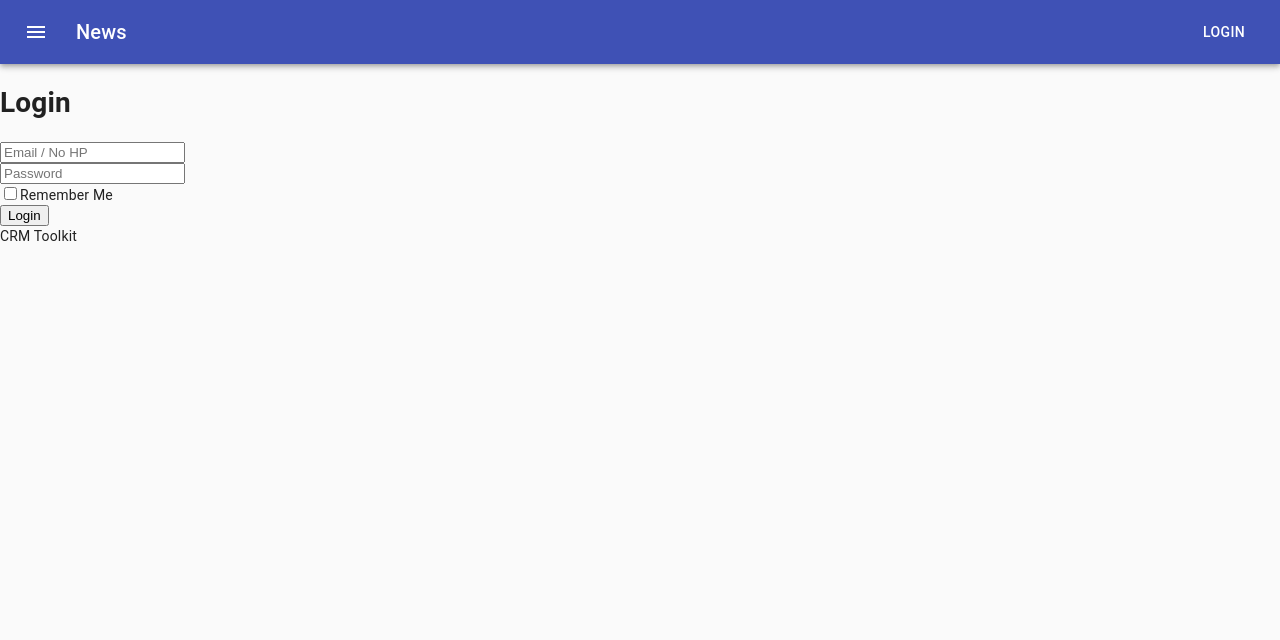
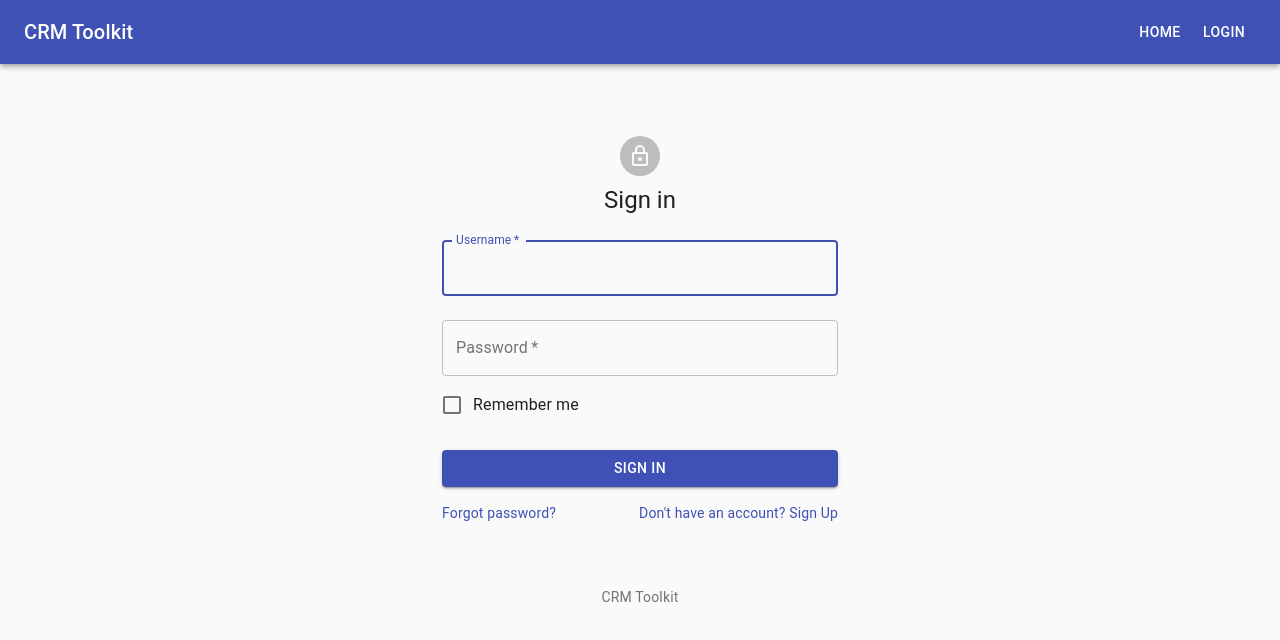
Before and after one commit to willnode/crm-toolkit, a React (Create React App) app in the folder web/: page /login in a window 1280 px wide. Shown: the top 640 px of the page. Built offline with nearby package versions, Linux system fonts and the light colour scheme; the HTML template or start-up script is replaced by a standard one.

Commit message:
Login form got clean

```diff
--- a/web/src/main/Style.js
+++ b/web/src/main/Style.js
@@ -2,14 +2,31 @@
 
 const useStyles = makeStyles((theme) => ({
 	root: {
-	  flexGrow: 1,
+		flexGrow: 1,
 	},
 	menuButton: {
-	  marginRight: theme.spacing(2),
+		marginRight: theme.spacing(2),
 	},
 	title: {
-	  flexGrow: 1,
+		flexGrow: 1,
 	},
-  }));
+	paper: {
+		marginTop: theme.spacing(8),
+		display: 'flex',
+		flexDirection: 'column',
+		alignItems: 'center',
+	},
+	avatar: {
+		margin: theme.spacing(1),
+		backgroundColor: theme.palette.secondary.main,
+	},
+	form: {
+		width: '100%', // Fix IE 11 issue.
+		marginTop: theme.spacing(1),
+	},
+	submit: {
+		margin: theme.spacing(3, 0, 2),
+	},
+}));
 
 export { useStyles };
--- a/web/src/static/home.js
+++ b/web/src/static/home.js
@@ -1,8 +1,13 @@
 import React from 'react';
 import { Container } from '@material-ui/core';
+import { useStyles } from '../main/Style';
 
 export default function Home() {
+	const classes = useStyles();
+
 	return (<Container>
-		Hello world
+		<div className={classes.paper}>
+			Hello world
+		</div>
 	</Container>)
 }
--- a/web/src/static/login.js
+++ b/web/src/static/login.js
@@ -1,5 +1,18 @@
-import React, {useState} from 'react';
 import session from '../main/Session';
+import React from 'react';
+import Avatar from '@material-ui/core/Avatar';
+import Button from '@material-ui/core/Button';
+import CssBaseline from '@material-ui/core/CssBaseline';
+import TextField from '@material-ui/core/TextField';
+import FormControlLabel from '@material-ui/core/FormControlLabel';
+import Checkbox from '@material-ui/core/Checkbox';
+import Link from '@material-ui/core/Link';
+import Grid from '@material-ui/core/Grid';
+import LockOutlinedIcon from '@material-ui/icons/LockOutlined';
+import Typography from '@material-ui/core/Typography';
+import Container from '@material-ui/core/Container';
+import { useStyles } from '../main/Style';
+
 
 async function form_login(e) {
   const data = session.extract(e);
@@ -18,52 +31,68 @@
 }
 
 export default function Login() {
-	let [loading, setLoading] = useState(false);
+  const classes = useStyles();
+
   return (
-    <div className="container-fluid bg-info">
-
-      <div className="row justify-content-center">
-
-        <div className="col-xl-10 col-lg-12 col-md-9">
-
-          <div className="card o-hidden border-0 shadow-lg my-5 animated fadeInUp faster">
-            <div className="card-body p-0">
-              <div className="row justify-content-center">
-                <div className="col-lg-6">
-                  <div className="p-5">
-                    <div className="text-center">
-                      <h1 className="h4 text-gray-900 mb-4">Login</h1>
-                    </div>
-                    <form className="user" onSubmit={(e) => {setLoading(true); form_login(e);}}>
-                      <div className="form-group">
-                        <input type="text" required className="form-control form-control-user" name="username" placeholder="Email / No HP" autoComplete="email" />
-                      </div>
-                      <div className="form-group">
-                        <input type="password" required className="form-control form-control-user" name="password" placeholder="Password" autoComplete="current-password" />
-                      </div>
-
-                      <div className="form-group">
-                        <div className="custom-control custom-checkbox small">
-                          <input type="checkbox" className="custom-control-input" id="rememberMe"/>
-                          <label className="custom-control-label" htmlFor="rememberMe">
-                            Remember Me
-                          </label>
-                        </div>
-                      </div>
-                      <button disabled={loading} className="btn btn-primary btn-user btn-block">
-                        Login
-                    </button>
-                    </form>
-                  </div>
-                </div>
-              </div>
-            </div>
-          </div>
-
-        </div>
-
+    <Container component="main" maxWidth="xs">
+      <CssBaseline />
+      <div className={classes.paper}>
+        <Avatar className={classes.avatar}>
+          <LockOutlinedIcon />
+        </Avatar>
+        <Typography component="h1" variant="h5">
+          Sign in
+        </Typography>
+        <form className={classes.form} onSubmit={form_login}>
+          <TextField
+            variant="outlined"
+            margin="normal"
+            required
+            fullWidth
+            id="username"
+            label="Username"
+            name="username"
+            autoComplete="username"
+            autoFocus
+          />
+          <TextField
+            variant="outlined"
+            margin="normal"
+            required
+            fullWidth
+            name="password"
+            label="Password"
+            type="password"
+            id="password"
+            autoComplete="current-password"
+          />
+          <FormControlLabel
+            control={<Checkbox value="remember" color="primary" />}
+            label="Remember me"
+          />
+          <Button
+            type="submit"
+            fullWidth
+            variant="contained"
+            color="primary"
+            className={classes.submit}
+          >
+            Sign In
+          </Button>
+          <Grid container>
+            <Grid item xs>
+              <Link href="#" variant="body2">
+                Forgot password?
+              </Link>
+            </Grid>
+            <Grid item>
+              <Link href="#" variant="body2">
+                {"Don't have an account? Sign Up"}
+              </Link>
+            </Grid>
+          </Grid>
+        </form>
       </div>
-
-    </div>
-  )
+    </Container>
+  );
 }
--- a/web/src/widget/footer.js
+++ b/web/src/widget/footer.js
@@ -1,11 +1,10 @@
 import React from 'react';
+import { Typography, Box } from '@material-ui/core';
 
 export default function Footer() {
-	return <footer className="footer">
-	<div className="container my-auto">
-	  <div className="copyright text-center small my-auto">
-		<span>CRM Toolkit</span>
-	  </div>
-	</div>
-  </footer>
+	return (<Box mt={8}>
+		<Typography variant="body2" color="textSecondary" align="center">
+			CRM Toolkit
+		</Typography>
+	</Box>)
 }
--- a/web/src/widget/header.js
+++ b/web/src/widget/header.js
@@ -1,13 +1,11 @@
 import React from 'react';
 import {
-  AppBar, Toolbar, IconButton, Typography, Button
+  AppBar, Toolbar, Typography, Button
 } from '@material-ui/core';
-import {
-  Menu as MenuIcon
-} from '@material-ui/icons';
 import {
 useStyles
 } from '../main/Style';
+import { Link } from 'react-router-dom';
 
 // function HeaderLogon() {
 //   return <>
@@ -51,15 +49,13 @@
 export default function Header() {
   const classes = useStyles();
   return (
-    <AppBar position="static">
-      <Toolbar>
-        <IconButton edge="start" className={classes.menuButton} color="inherit" aria-label="menu">
-          <MenuIcon />
-        </IconButton>
+    <AppBar position="static" >
+      <Toolbar >
         <Typography variant="h6" className={classes.title}>
-          News
+          CRM Toolkit
         </Typography>
-        <Button color="inherit">Login</Button>
+        <Button component={Link} to="/" color="inherit">Home</Button>
+        <Button component={Link} to="/login" color="inherit">Login</Button>
       </Toolbar>
     </AppBar>
   )
```
